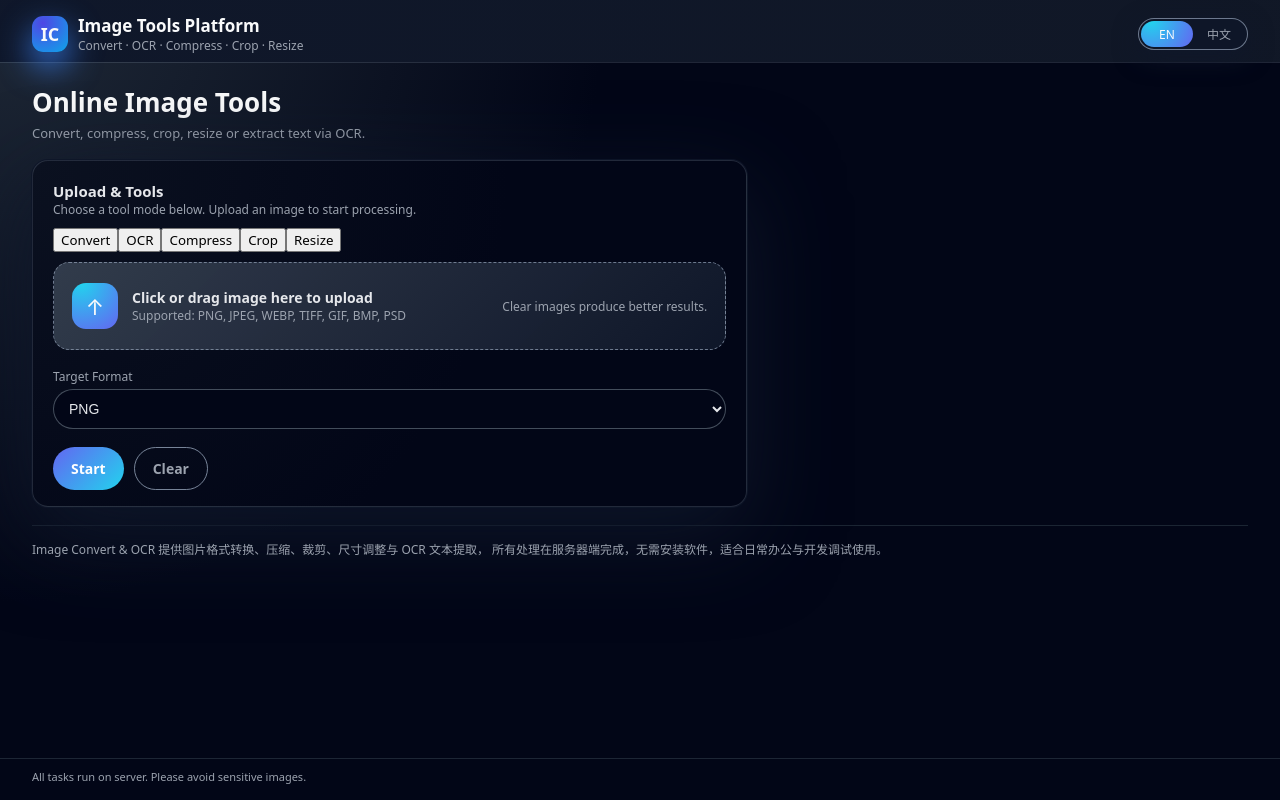
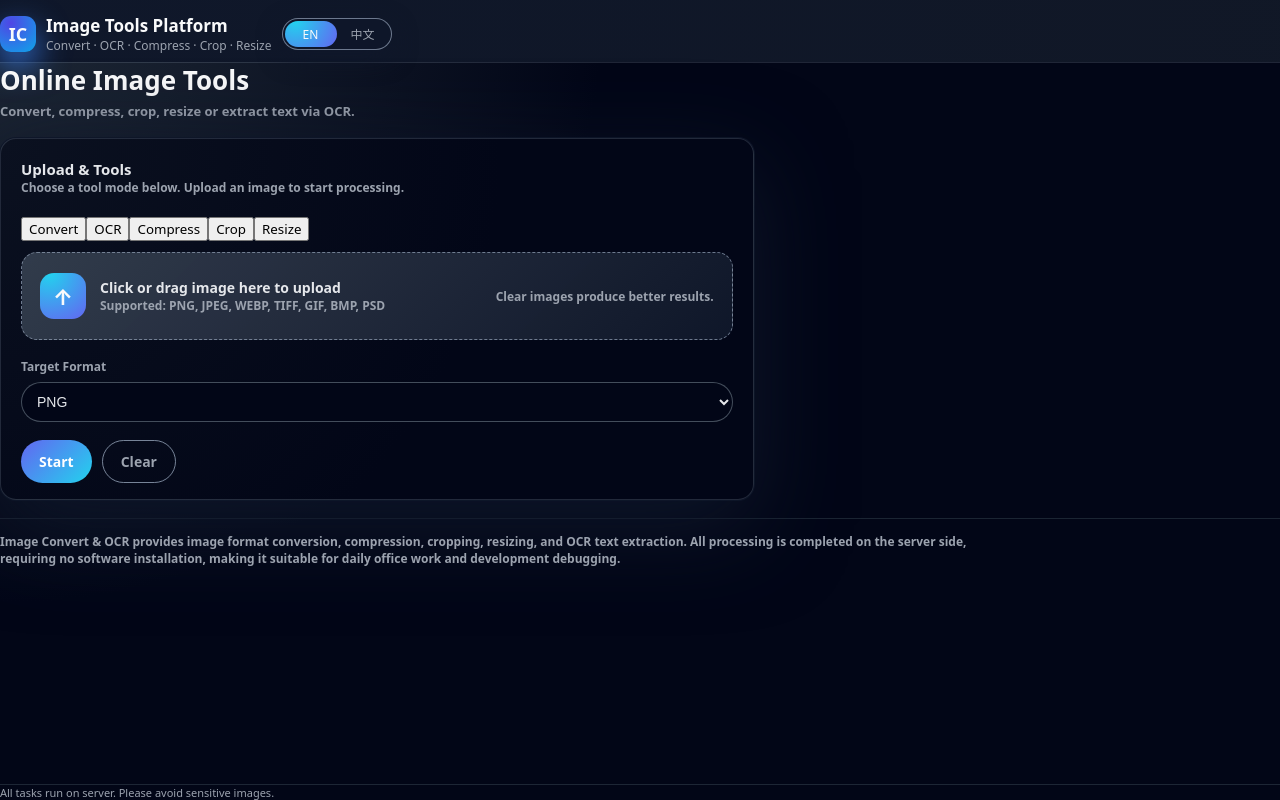
Before and after one commit to xyh-wiki/image-convert-ocr, a React (Vite) app in the folder image-app-frontend/: page /convert in a window 1280 px wide. Built offline with nearby package versions, Linux system fonts and the light colour scheme; no server answers.

Commit message:
feat:  Compress · Crop · Resize

```diff
--- a/image-app-frontend/src/App.jsx
+++ b/image-app-frontend/src/App.jsx
@@ -548,8 +548,8 @@ export default function App() {
             <div className="bottom-ads-inner">
               <div className="bottom-ads-text">
                 {/* 这里写一点 SEO 友好的介绍文案（中英均可） */}
-                Image Convert &amp; OCR 提供图片格式转换、压缩、裁剪、尺寸调整与 OCR 文本提取，
-                所有处理在服务器端完成，无需安装软件，适合日常办公与开发调试使用。
+                Image Convert & OCR provides image format conversion, compression, cropping, resizing, and OCR text extraction.
+                All processing is completed on the server side, requiring no software installation, making it suitable for daily office work and development debugging.
               </div>
               <div className="bottom-ads-slot">
                 <ins
--- a/image-app-frontend/src/styles.css
+++ b/image-app-frontend/src/styles.css
@@ -74,16 +74,8 @@ button {
   padding: 14px 0 8px;
 }
 
-.app-header-inner {
-  width: 100%;
-  - max-width: 1560px;
-+ max-width: 1720px;  /* 或者你直接 100% 也行 */
-  margin: 0 auto;
-  padding: 0 32px;
-  display: flex;
-  align-items: center;
-  justify-content: space-between;
-}
+.app-header-inner,
+
 
 /* Logo 与文字 */
 .brand {
@@ -145,27 +137,13 @@ button {
 }
 
 /* 顶部广告位（弱化显示） */
-.header-ad {
-  width: 100%;
-  - max-width: 1560px;
-+ max-width: 1720px;
-  margin: 4px auto 0;
-  padding: 0 32px 8px;
-}
+.header-ad,
 
 /* =============================
  * 主体画布区域
  * ============================= */
 
-.app-main {
-  width: 100%;
-  - max-width: 1560px;
-+ max-width: 1720px;             /* 画布整体更宽一些 */
-  margin: 0 auto;
-  padding: 22px 32px 30px;
-  - min-height: calc(100vh - 150px);
-+ min-height: calc(100vh - 200px); /* 稍微压低一点，为底部广告腾空间 */
-}
+.app-main,
 
 /* 标题区域 */
 .page-title {
@@ -272,10 +250,8 @@ button {
 .card-main {
   display: flex;
   flex-direction: column;
-  - min-height: 640px;
-+ min-height: 66vh;  /* 大约占屏幕 2/3 高度 */
+  min-height: 66vh;  /* 大约占屏幕 2/3 高度 */
 }
-
 .card-header {
   display: flex;
   justify-content: space-between;
@@ -515,12 +491,12 @@ input[type="file"] {
  * ============================= */
 
 /* 历史记录卡片高度同步 */
+
 .history {
   max-height: none;
   display: flex;
   flex-direction: column;
-  - min-height: 640px;
-+ min-height: 66vh;  /* 跟左侧保持一致，整个画布看起来就是铺满上部 2/3 */
+  min-height: 66vh;  /* 跟左侧保持一致，整个画布看起来就是铺满上部 2/3 */
 }
 
 .history-list {
@@ -638,16 +614,10 @@ input[type="file"] {
 
 .app-footer-inner {
   width: 100%;
-  - max-width: 1560px;
-+ max-width: 1720px;
+  max-width: 100%;   /* 或者直接删掉 max-width 这一行 */
   margin: 0 auto;
-  padding: 10px 32px 16px;
-  display: flex;
-  justify-content: space-between;
-  align-items: center;
-  gap: 10px;
-  flex-wrap: wrap;
 }
+
 .footer-text {
   font-size: 11px;
   color: var(--text-sub);
@@ -670,10 +640,11 @@ input[type="file"] {
     grid-template-columns: repeat(3, minmax(120px, 1fr));
   }
 
-  .card-main,
+  /* 删掉下面这两行 */
+  /* .card-main,
   .history {
     min-height: auto;
-  }
+  } */
 }
 
 @media (max-width: 720px) {
```
